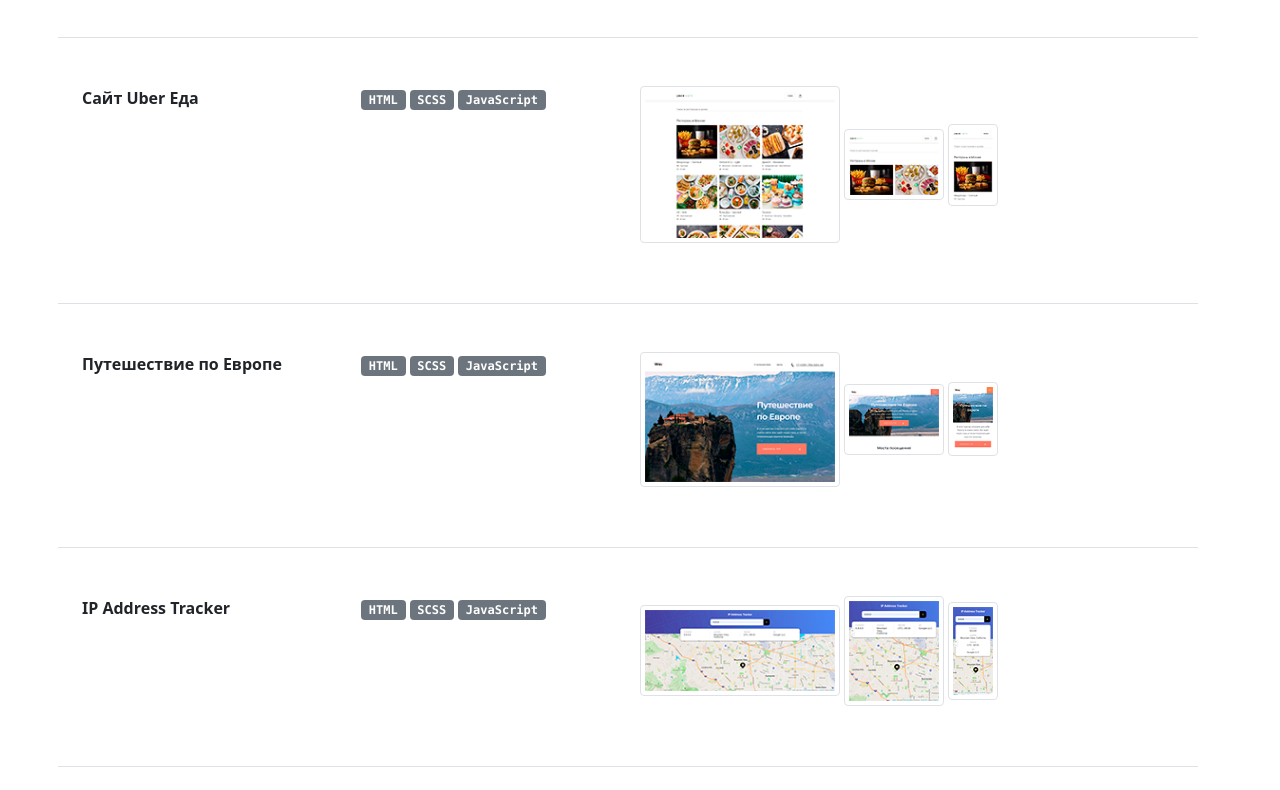
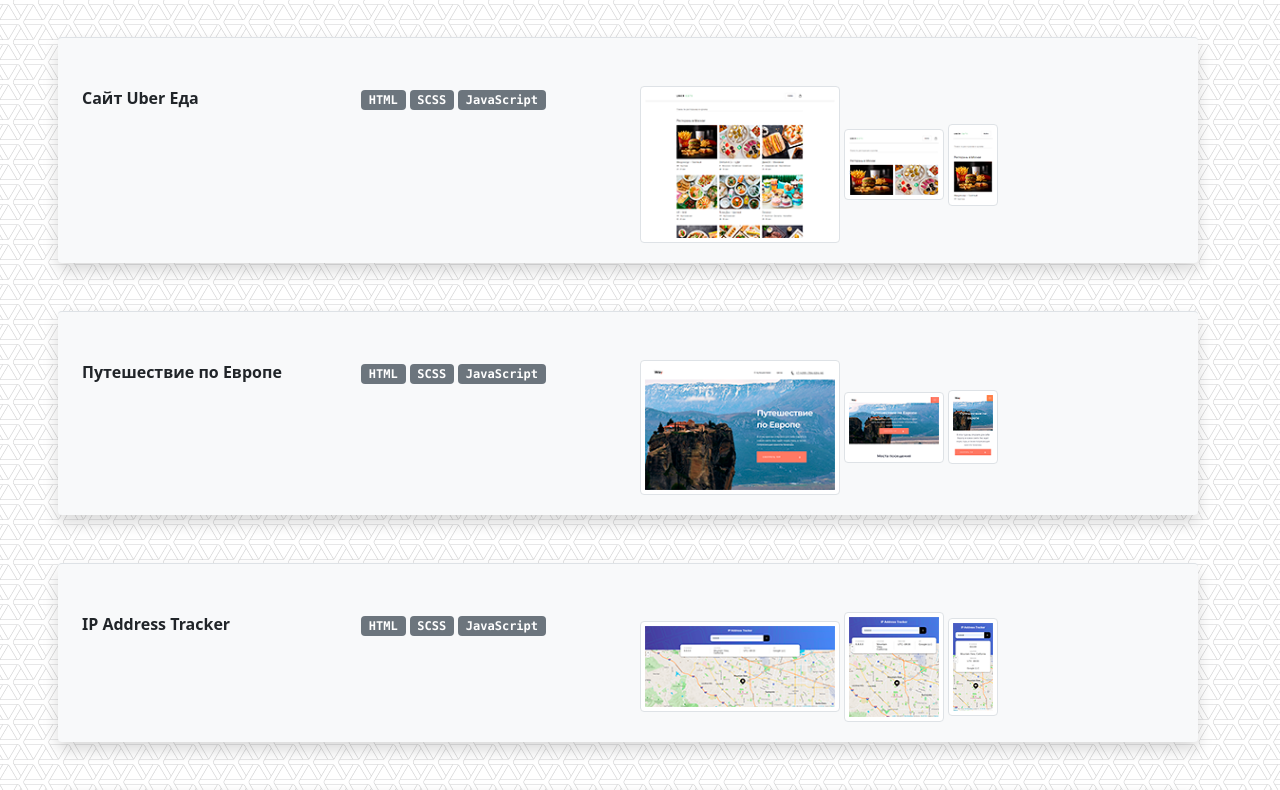
Before and after one commit to dmitry-ios/dmitry-ios.github.io, a website: page index.html in a window 1280 px wide. Shown: the part 115-905 px from the top of the page. Drawn offline with nearby package versions, Linux system fonts and the light colour scheme.

Commit message:
Добавляет больше декораций

```diff
--- /dev/null
+++ b/css/style.css
@@ -0,0 +1,3 @@
+.page__body {
+  background-image: url("../img/patterns/webb/webb.png");
+}
--- a/index.html
+++ b/index.html
@@ -13,14 +13,15 @@
       crossorigin="anonymous"
     />
 
+    <link rel="stylesheet" href="css/style.css">
     <title>Примеры работ</title>
   </head>
-  <body>
+  <body class="page__body">
     <div id="app">
       <div class="container">
         <h1 class="text-center mt-5">{{title}}</h1>
         <dl class="row">
-          <div class="row gy-5 border-top" v-for="project in projects">
+          <div class="row gy-5 border-top bg-light shadow pb-2 rounded" v-for="project in projects">
             <dt class="col-sm-3">{{project.name}}</dt>
             <dd class="col-sm-3">
               <span class="badge bg-secondary me-1 font-monospace" v-for="skill in project.skills">
@@ -39,6 +40,7 @@
             </dd>
           </div>
         </dl>
+        <p class="text-center pt-4">Copyright © <a href="https://github.com/dmitry-ios">github.com/dmitry-ios</a> 2020</p>
       </div>
     </div>
 
```
Also changed, not shown: img/patterns/webb/readme.txt (added), img/patterns/webb/webb.png (added).
